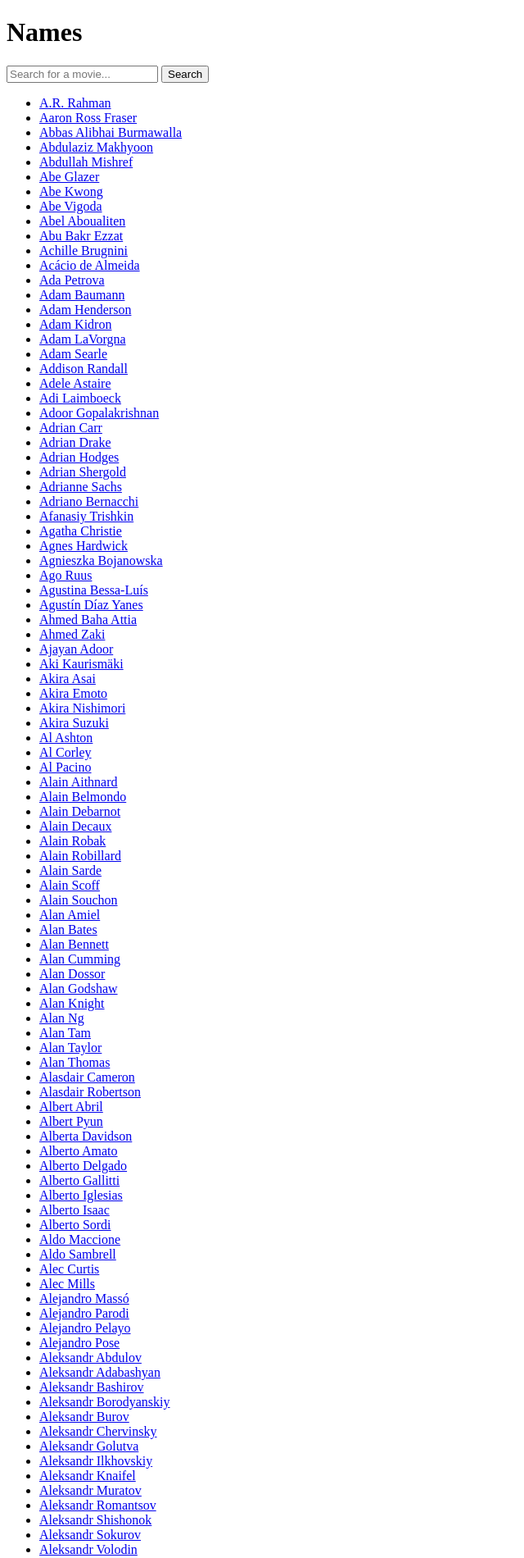
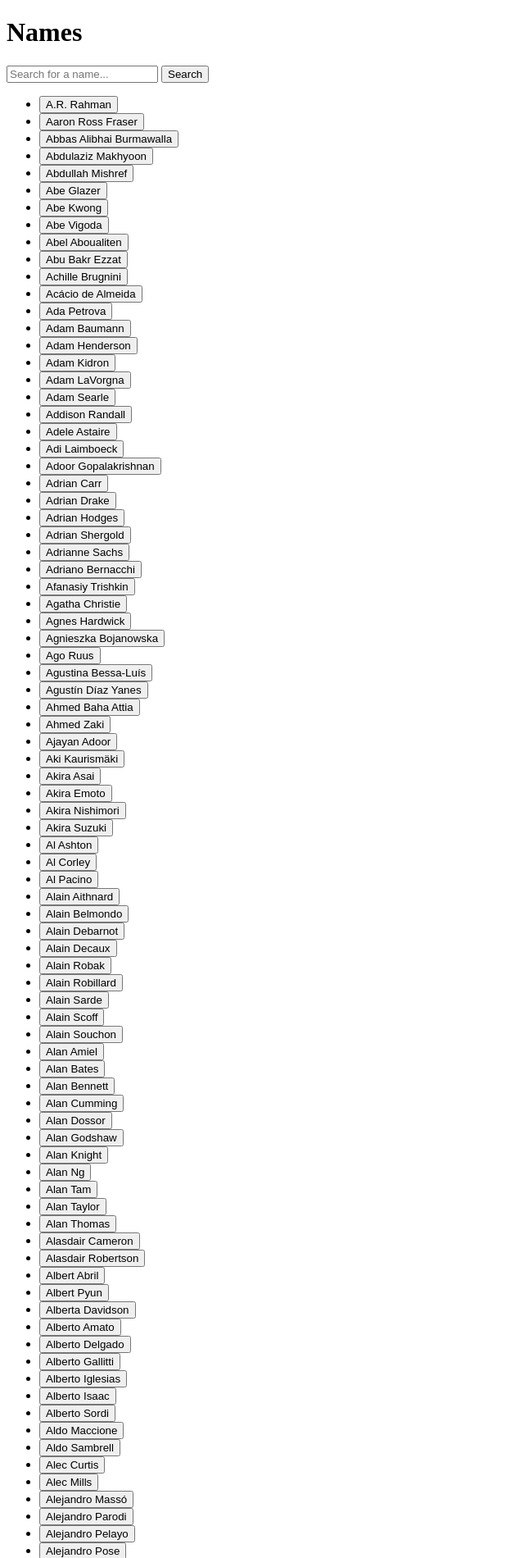
Before and after one commit to ntua-el20104/ntuaflix, a Django app: page /ntuaflix_api/name in a window 1280 px wide. Shown: the top 1900 px of the page at 82% size, without its empty margins (0-640 px from the left). Run offline with Django 5.2, Linux system fonts and the light colour scheme; data comes from the database, SQL or seed files in the repository; some libraries are stand-ins or nearby versions.

Commit message:
search names

```diff
--- a/myApp/templates/names.html
+++ b/myApp/templates/names.html
@@ -7,14 +7,16 @@
 <h1>Names</h1>
 
 <!-- Search Form -->
-<form action="/search" method="get">
-  <input type="text" name="search_query" placeholder="Search for a movie...">
+<form action="{% url 'search_name' %}" method="get">
+  <input type="text" name="query" placeholder="Search for a name...">
   <button type="submit">Search</button>
 </form>
 
-<ul>
+<ul class="name-list">
   {% for y in names %}
-  <li><a href="name/{{ y.nconst }}">{{ y.primaryName }} </a></li>
+  <li>
+    <button onclick="location.href='name/{{ y.nconst }}'">{{ y.primaryName }} </button>
+  </li>
   {% endfor %}
 </ul>
 
--- a/myApp/urls.py
+++ b/myApp/urls.py
@@ -9,5 +9,6 @@ urlpatterns = [
     path("title", views.titles, name="titles"),
     path("title/<str:tconst>",views.title_details, name="title details"),
     path("upload",views.upload, name="upload"),
-    path("searchtitle", views.search_results, name='search_results')
+    path("searchtitle", views.search_titles, name='search_title'),
+    path("searchname",views.search_names, name='search_name')
 ]
--- a/myApp/views.py
+++ b/myApp/views.py
@@ -19,6 +19,14 @@ def names(request):
         'names': names
     }
     return HttpResponse(template.render(context, request))
+
+def search_names(request):
+    name_query = request.GET.get('query', '')
+    if name_query:
+        names = Names.objects.filter(primaryName__icontains=name_query)
+    else:
+        names = Names.objects.none()  # Return an empty queryset if no query
+    return render(request, 'search_names.html', {'names': names})
 
 def name_details(request, nconst):
   person = Names.objects.get(nconst=nconst)
@@ -61,10 +69,10 @@ def titles(request):
     }
     return HttpResponse(template.render(context, request))
 
-def search_results(request):
-    query = request.GET.get('query', '')
-    if query:
-        movies = Movies.objects.filter(primaryTitle__icontains=query)
+def search_titles(request):
+    title_query = request.GET.get('query', '')
+    if title_query:
+        movies = Movies.objects.filter(primaryTitle__icontains=title_query)
     else:
         movies = Movies.objects.none()  # Return an empty queryset if no query
     return render(request, 'search_titles.html', {'movies': movies})
```
Also changed, not shown: myApp/templates/search_names.html (added, +18 -0 lines), myApp/templates/titles.html (+1 -18 lines).
